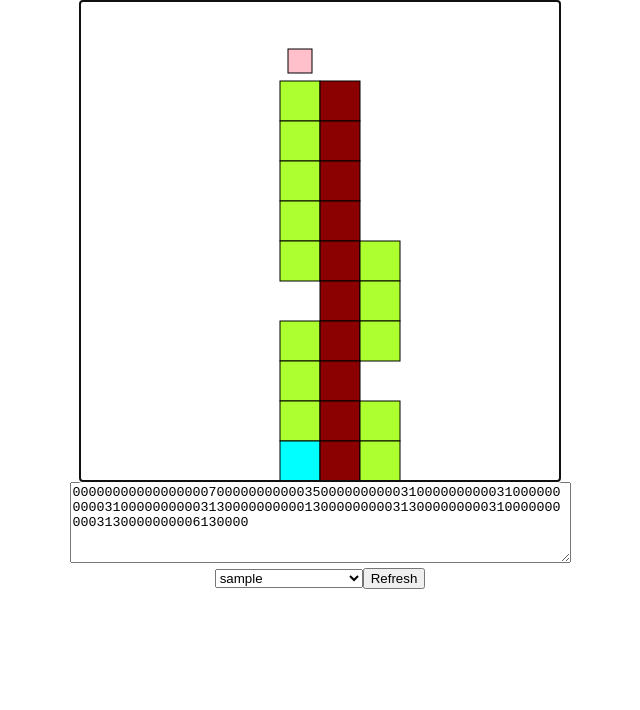
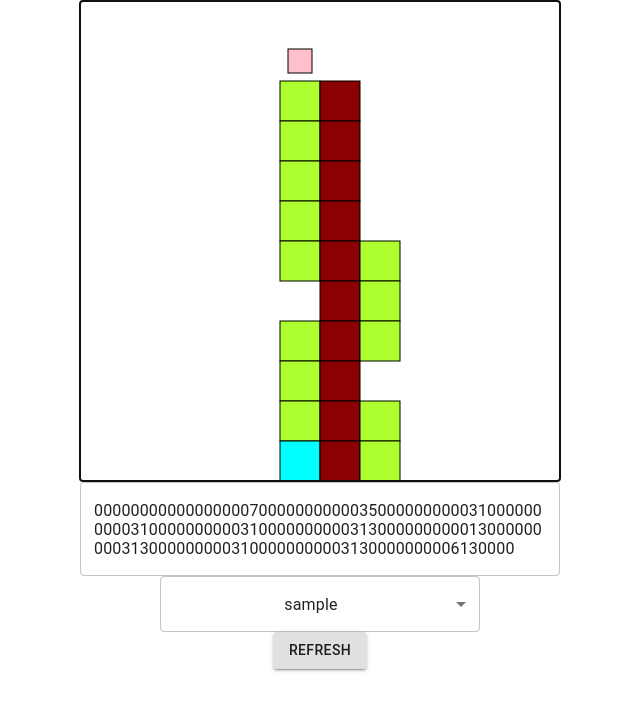
Before and after one commit to ukikagi/pink-virus-puzzle, a React (Create React App) app: page / in a window 1280 px wide. Shown: the top 710 px of the page, without its empty margins (320-960 px from the left). Built offline with nearby package versions, Linux system fonts and the light colour scheme.

Commit message:
Introduce Material-UI

```diff
--- a/package.json
+++ b/package.json
@@ -3,6 +3,7 @@
   "version": "0.1.0",
   "private": true,
   "dependencies": {
+    "@material-ui/core": "^4.11.2",
     "@testing-library/jest-dom": "^5.11.6",
     "@testing-library/react": "^11.2.2",
     "@testing-library/user-event": "^12.6.0",
--- a/src/App.tsx
+++ b/src/App.tsx
@@ -5,18 +5,16 @@ import Board from "./Board";
 import { parseLevel } from "./level";
 import { Direction } from "./point";
 import { sampleLevels } from "./sampleLevel";
+import { Box, Button, MenuItem, Select, TextField } from "@material-ui/core";
 
-const defaultLabel = sampleLevels[0].label;
 const defaultLevelString = sampleLevels[0].data;
-const defaultLevel = parseLevel(defaultLevelString);
 
 function App() {
+  const [selectValue, setSelectValue] = useState(defaultLevelString);
+  const [levelString, setLevelString] = useState(defaultLevelString);
   const [gameModel, setGameModel] = useState<GameModel>(
-    createModel(defaultLevel)
+    createModel(parseLevel(defaultLevelString))
   );
-
-  const [selectValue, setSelectValue] = useState(defaultLabel);
-  const [levelString, setLevelString] = useState(defaultLevelString);
 
   function loadLevel(levelString: string) {
     const level = parseLevel(levelString);
@@ -24,20 +22,19 @@ function App() {
     setGameModel(model);
   }
 
-  function onLevelStringChange(event: React.ChangeEvent<HTMLTextAreaElement>) {
+  function onLevelStringChange(event: React.ChangeEvent<{ value: string }>) {
     setLevelString(event.target.value);
   }
 
-  function onSelectChange(event: React.ChangeEvent<HTMLSelectElement>) {
-    const newLevelString = event.currentTarget.value;
+  function onSelectChange(event: React.ChangeEvent<{ value: unknown }>) {
+    const newLevelString = event.target.value as string;
     setLevelString(newLevelString);
     setSelectValue(newLevelString);
     loadLevel(newLevelString);
   }
 
-  function onSubmit(event: React.FormEvent<HTMLFormElement>) {
+  function onClick() {
     loadLevel(levelString);
-    event.preventDefault();
   }
 
   function onKeyDown<T>(event: React.KeyboardEvent<T>) {
@@ -67,7 +64,7 @@ function App() {
   }
 
   return (
-    <div className="App">
+    <Box className="App">
       <Board
         tabIndex={0}
         onKeyDown={onKeyDown}
@@ -76,25 +73,34 @@ function App() {
         width={480}
         height={480}
       />
-      <form onSubmit={onSubmit}>
-        <div>
-          <textarea
-            value={levelString}
-            onChange={onLevelStringChange}
-            rows={5}
-            cols={60}
-          />
-        </div>
-        <select value={selectValue} onChange={onSelectChange}>
+      <TextField
+        value={levelString}
+        rows={3}
+        onChange={onLevelStringChange}
+        multiline
+        variant="outlined"
+        style={{ width: 480 }}
+      />
+      <Box>
+        <Select
+          variant="outlined"
+          value={selectValue}
+          onChange={onSelectChange}
+          style={{ width: 320 }}
+        >
           {sampleLevels.map(({ label, data }) => (
-            <option key={label} value={data}>
+            <MenuItem key={label} value={data}>
               {label}
-            </option>
+            </MenuItem>
           ))}
-        </select>
-        <input type="submit" value="Refresh" />
-      </form>
-    </div>
+        </Select>
+      </Box>
+      <Box>
+        <Button onClick={onClick} variant="contained">
+          Refresh
+        </Button>
+      </Box>
+    </Box>
   );
 }
 
--- a/src/index.tsx
+++ b/src/index.tsx
@@ -4,12 +4,7 @@ import "./index.css";
 import App from "./App";
 import reportWebVitals from "./reportWebVitals";
 
-ReactDOM.render(
-  <React.StrictMode>
-    <App />
-  </React.StrictMode>,
-  document.getElementById("root")
-);
+ReactDOM.render(<App />, document.getElementById("root"));
 
 // If you want to start measuring performance in your app, pass a function
 // to log results (for example: reportWebVitals(console.log))
--- a/tsconfig.json
+++ b/tsconfig.json
@@ -14,7 +14,10 @@
     "resolveJsonModule": true,
     "isolatedModules": true,
     "noEmit": true,
-    "jsx": "react-jsx"
+    "jsx": "react-jsx",
+    "noImplicitAny": true,
+    "noImplicitThis": true,
+    "strictNullChecks": true
   },
   "include": ["src"]
 }
```
Also changed, not shown: 1 other file (tests, documents, lock files or other folders).
